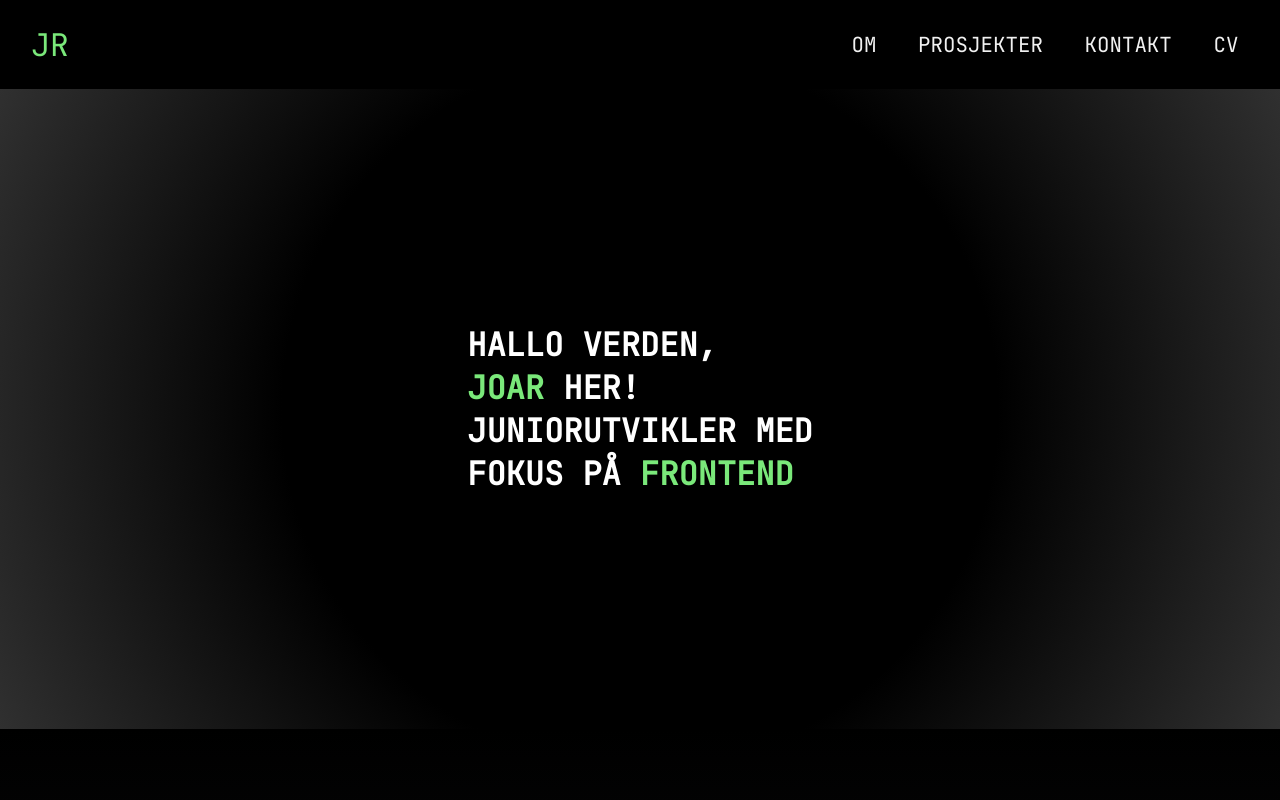
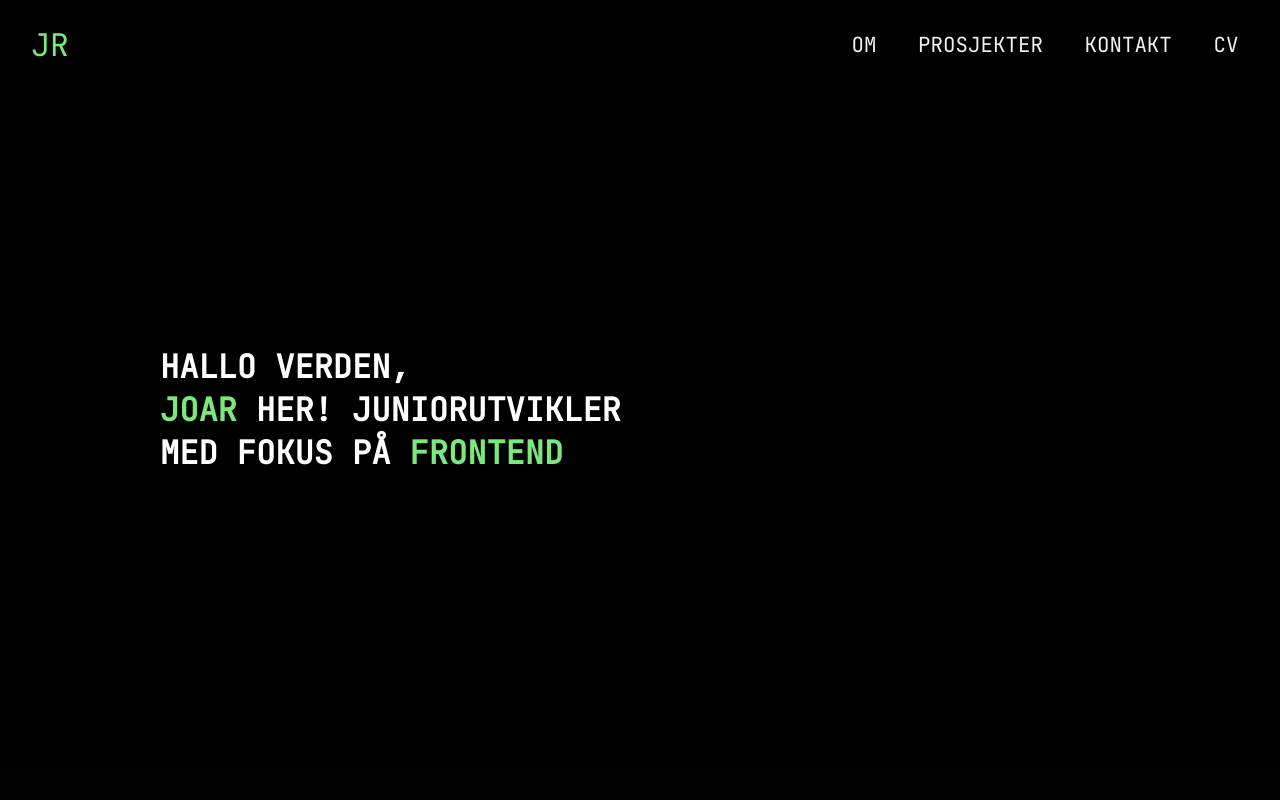
Before and after one commit to joar1/Portfolio, a React (Create React App) app: page / in a window 1280 px wide. Shown: the top 800 px of the page. Built offline with nearby package versions, Linux system fonts and the light colour scheme.

Commit message:
background

```diff
--- a/src/components/Navbar.jsx
+++ b/src/components/Navbar.jsx
@@ -67,5 +67,8 @@ const StyledA = styled.a`
 	&:hover {
 		color: rgb(122, 232, 122);
 		text-shadow: green 1px 0 10px;
+		text-decoration: underline;
+		text-underline-offset: 0.4em;
+		text-decoration-thickness: 0.1em;
 	}
 `;
--- a/src/pages/HeaderPage.jsx
+++ b/src/pages/HeaderPage.jsx
@@ -7,8 +7,8 @@ const HeaderPage = () => {
 				<Header>
 					<h1>
 						HALLO VERDEN, {<br />}
-						<span>JOAR</span> HER! {<br />}
-						JUNIORUTVIKLER MED{<br />}FOKUS PÅ <span>FRONTEND</span>
+						<span>JOAR</span> HER! JUNIORUTVIKLER {<br />} MED FOKUS PÅ{' '}
+						<span>FRONTEND</span>
 					</h1>
 				</Header>
 			</PageContainer>
@@ -26,12 +26,7 @@ const PageContainer = styled.header`
 	height: 80vh;
 	color: white;
 	text-shadow: black 0px 0px 2px;
-	background: radial-gradient(
-		circle,
-		rgba(0, 0, 0, 1) 0%,
-		rgba(0, 0, 0, 1) 50%,
-		rgba(48, 48, 48, 1) 100%
-	);
+	background: black;
 	h1 {
 		font-size: 2em;
 		margin: 0 auto;
@@ -50,7 +45,7 @@ const PageContainer = styled.header`
 `;
 
 const Header = styled.div`
-	margin: 0 auto;
+	margin-left: 10em;
 	@media (max-width: 768px) {
 		display: flex;
 		justify-content: center;
```
